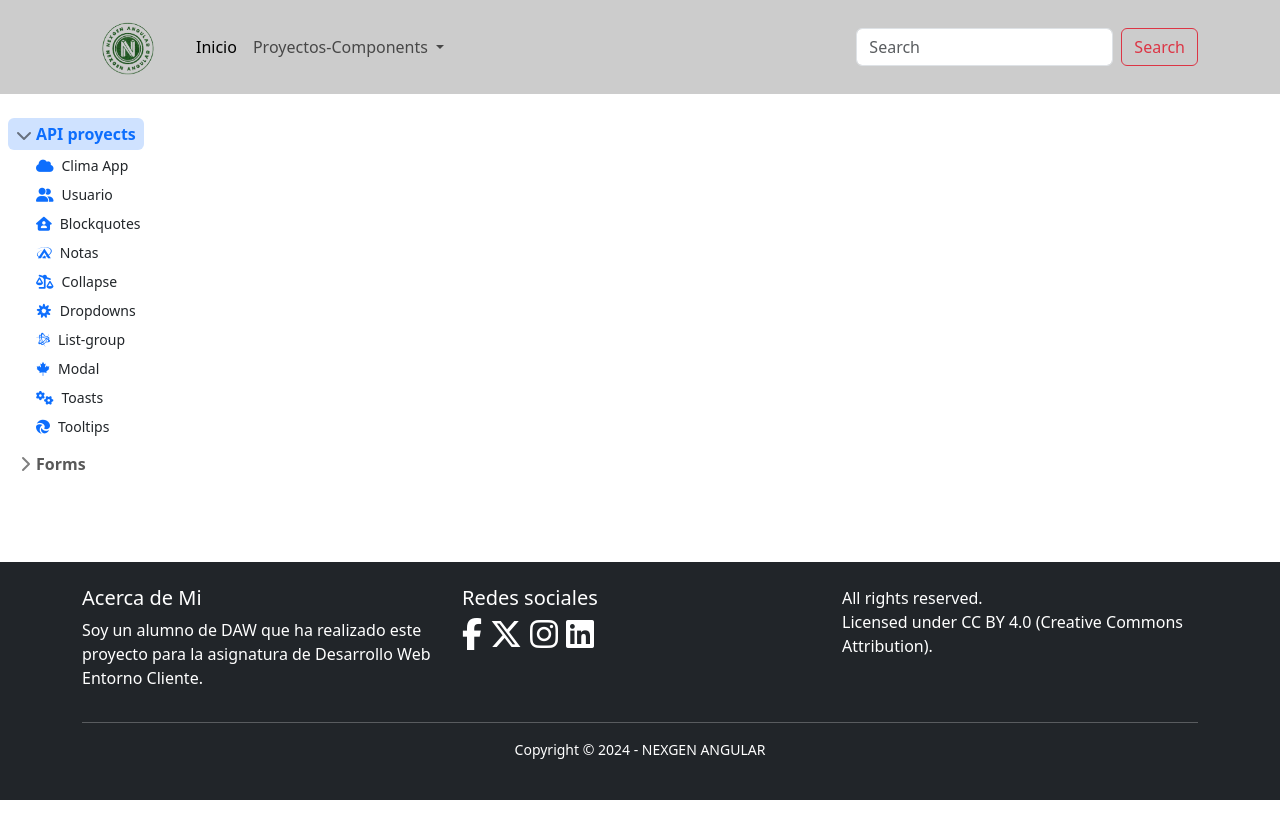
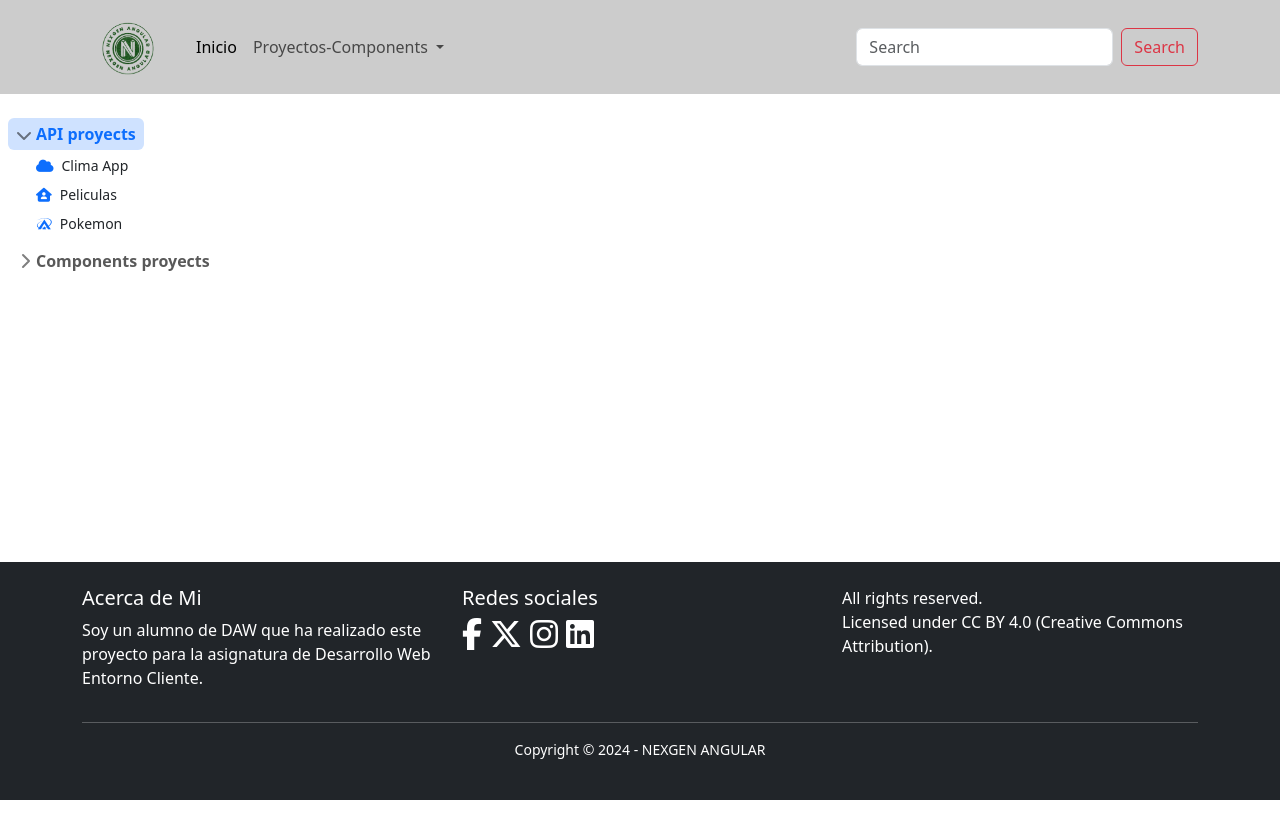
Before and after one commit to MarkGarz19/Nexgen, an Angular app: page / in a window 1280 px wide. Both pictures are taken after a click on the button "API proyects". Built offline with nearby package versions, Linux system fonts and the light colour scheme.

Commit message:
cambiando el sidebar

```diff
--- a/src/app/components/sidebar/sidebar.component.html
+++ b/src/app/components/sidebar/sidebar.component.html
@@ -12,40 +12,12 @@
                                 class="fa-cloud fa-solid text-primary mt-1 me-2"></i>Clima App</a>
                     </li>
                     <li>
-                        <a routerLink="/User" class="link-dark rounded"><i
-                                class="fas fa-user-friends text-primary mt-1 me-2"></i>Usuario</a>
+                        <a routerLink="/peliculas" class="link-dark rounded"><i
+                                class="fas fa-house-user text-primary mt-1 me-2"></i>Peliculas</a>
                     </li>
                     <li>
-                        <a routerLink="/bootstrap/blockquotes" class="link-dark rounded"><i
-                                class="fas fa-house-user text-primary mt-1 me-2"></i>Blockquotes</a>
-                    </li>
-                    <li>
-                        <a routerLink="/notas" class="link-dark rounded"><i
-                                class="fab fa-asymmetrik text-primary mt-1 me-2"></i>Notas</a>
-                    </li>
-                    <li>
-                        <a routerLink="/bootstrap/collapse" class="link-dark rounded"><i
-                                class="fas fa-balance-scale-right text-primary mt-1 me-2"></i>Collapse</a>
-                    </li>
-                    <li>
-                        <a routerLink="/bootstrap/dropdowns" class="link-dark rounded"><i
-                                class="fas fa-bahai text-primary mt-1 me-2"></i>Dropdowns</a>
-                    </li>
-                    <li>
-                        <a routerLink="/bootstrap/list-group" class="link-dark rounded"><i
-                                class="fab fa-battle-net text-primary mt-1 me-2"></i>List-group</a>
-                    </li>
-                    <li>
-                        <a routerLink="/bootstrap/modal" class="link-dark rounded"><i
-                                class="fab fa-canadian-maple-leaf text-primary mt-1 me-2"></i>Modal</a>
-                    </li>
-                    <li>
-                        <a routerLink="/bootstrap/toasts" class="link-dark rounded"><i
-                                class="fas fa-cogs text-primary mt-1 me-2"></i>Toasts</a>
-                    </li>
-                    <li>
-                        <a routerLink="/bootstrap/tooltips" class="link-dark rounded"><i
-                                class="fab fa-edge text-primary mt-1 me-2"></i>Tooltips</a>
+                        <a routerLink="/pokemon" class="link-dark rounded"><i
+                                class="fab fa-asymmetrik text-primary mt-1 me-2"></i>Pokemon</a>
                     </li>
                 </ul>
             </div>
@@ -53,29 +25,21 @@
         <li class="mb-1">
             <button class="btn nga-btn-toggle align-items-center rounded collapsed" data-bs-toggle="collapse"
                 data-bs-target="#orders-collapse" aria-expanded="false">
-                Forms
+                Components proyects
             </button>
             <div class="collapse" id="orders-collapse">
                 <ul class="nga-btn-toggle-nav list-unstyled fw-normal pb-1 small">
                     <li>
-                        <a routerLink="/bootstrap/buttons" class="link-dark rounded">
-                            <i class="fab fa-artstation text-primary mt-1 me-2"></i>Buttons</a>
+                        <a routerLink="/calculadora" class="link-dark rounded">
+                            <i class="fas fa-atom text-primary mt-1 me-2"></i>Calculadora</a>
                     </li>
                     <li>
-                        <a routerLink="/bootstrap/checkbox" class="link-dark rounded">
-                            <i class="fas fa-atom text-primary mt-1 me-2"></i>Checkbox</a>
+                        <a routerLink="/adivinanza" class=" link-dark rounded">
+                            <i class="fas fa-basketball-ball text-primary mt-1 me-2"></i>Adivinanza</a>
                     </li>
                     <li>
-                        <a routerLink="/bootstrap/forms" class="link-dark rounded">
-                            <i class="fas fa-basketball-ball text-primary mt-1 me-2"></i>Forms</a>
-                    </li>
-                    <li>
-                        <a routerLink="/bootstrap/pagination" class="link-dark rounded">
-                            <i class="far fa-address-card text-primary mt-1 me-2"></i>Pagination</a>
-                    </li>
-                    <li>
-                        <a routerLink="/bootstrap/tables" class="link-dark rounded">
-                            <i class="fas fa-chart-line text-primary mt-1 me-2"></i>Tables</a>
+                        <a routerLink="/registro" class="link-dark rounded">
+                            <i class="far fa-address-card text-primary mt-1 me-2"></i>Registro</a>
                     </li>
                 </ul>
             </div>
```
